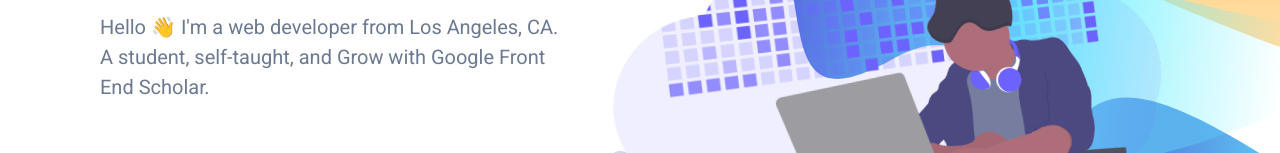
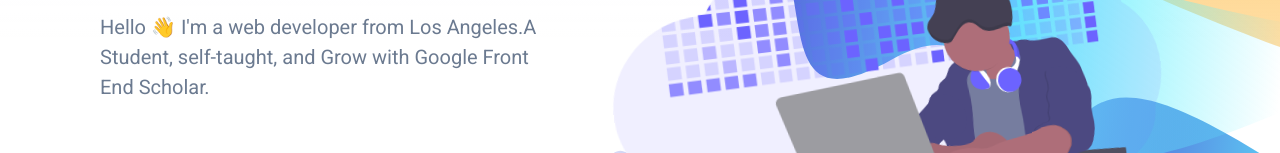
Before and after one commit to Brienyll/Brienyll.github.io, a website: page index.html in a window 1280 px wide. Shown: the part 265-418 px from the top of the page. Drawn offline with nearby package versions, Linux system fonts and the light colour scheme.

Commit message:
fixed texts

```diff
--- a/index.html
+++ b/index.html
@@ -32,7 +32,7 @@
                     <div class="hero-inner">
 						<div class="hero-copy">
 	                        <h1 class="hero-title mt-0">Brix Angeles</h1>
-	                        <p class="hero-paragraph">Hello 👋  I'm a web developer from Los Angeles, CA. A student, self-taught, and Grow with Google Front End Scholar. </p>
+	                        <p class="hero-paragraph">Hello 👋  I'm a web developer from Los Angeles.A Student, self-taught, and Grow with Google Front End Scholar.</p>
                                 <!-- switch mode
                                 <div class="hero-cta">
 								<div class="lights-toggle">
@@ -79,7 +79,7 @@
 							</div>
                         </div>
                         <div class="features-wrap">
-                                <h2 class="section-title text-center"> Projects </h2>
+                                <h2 class="section-title text-center">Projects</h2>
                             <div class="feature is-revealing">
                                 <div class="feature-inner">
                                         <h3 class="feature-title">Virtual Bookshelf</h3>
```
